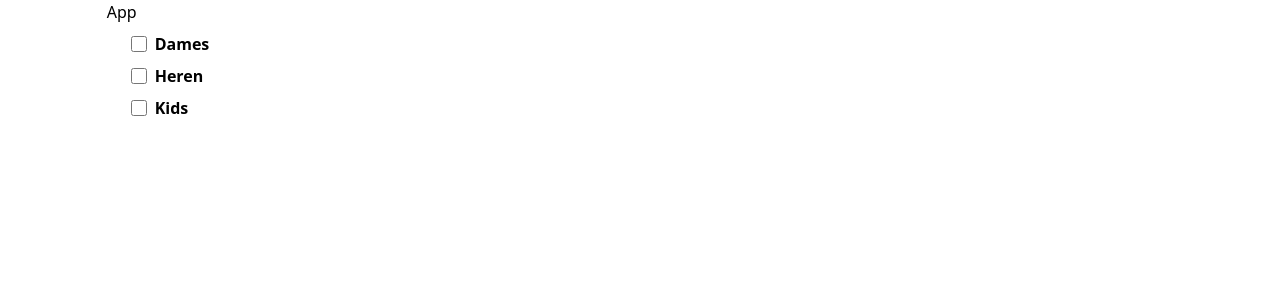
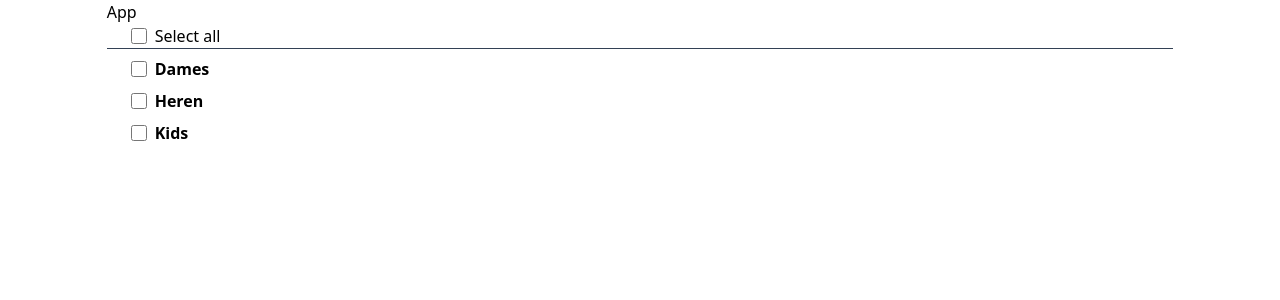
Before and after one commit to hengleeyi/vite-check, a React (Vite) app: page / in a window 1280 px wide. Shown: the top 300 px of the page. Built offline with nearby package versions, Linux system fonts and the light colour scheme.

Commit message:
select all function

```diff
--- a/src/components/CategoryTree.tsx
+++ b/src/components/CategoryTree.tsx
@@ -1,10 +1,12 @@
 import { CategoryRaw } from "../lib/utils";
 import Tree from "./Tree";
 import { TreeProvider } from "./TreeContext";
+import TreeToolbar from "./TreeToolbar";
 
 const CategoryTree = ({ defaultVal }: { defaultVal: CategoryRaw[] }) => {
   return (
     <TreeProvider defaultVal={defaultVal}>
+      <TreeToolbar/>
       <Tree isRoot />
     </TreeProvider>
   );
--- a/src/components/TreeContext.tsx
+++ b/src/components/TreeContext.tsx
@@ -6,11 +6,15 @@ import {
   createNestedCategories,
 } from "../lib/utils";
 
+type UpdateCallback = (oldState: CategoryState[]) => CategoryState[];
+
 type TreeContextType = {
   categoriesState: CategoryState[];
-  setCategoriesState: (newVal: CategoryState[]) => void;
+  setCategoriesState: ((newVal: CategoryState[]) => void) | UpdateCallback;
   defaultNestedCategories: Category[];
   categoryMap: Record<string, Category[]>;
+  setSelectAll: (newVal: boolean) => void;
+  selectAll: boolean;
 };
 
 const TreeContext = createContext<TreeContextType | undefined>(undefined);
@@ -22,6 +26,7 @@ const TreeProvider = ({
   children: React.ReactNode;
   defaultVal: CategoryRaw[];
 }) => {
+  const [selectAll, setSelectAll] = useState(false);
   const initialCategoriesState = defaultVal.map((category) => ({
     ...category,
     checked: false,
@@ -42,6 +47,8 @@ const TreeProvider = ({
         setCategoriesState,
         defaultNestedCategories,
         categoryMap,
+        selectAll,
+        setSelectAll
       }}
     >
       {children}
--- /dev/null
+++ b/src/components/TreeToolbar.tsx
@@ -0,0 +1,28 @@
+import { useTree } from "./TreeContext";
+
+const TreeToolbar = () => {
+  const { setCategoriesState, categoriesState, selectAll, setSelectAll } =
+    useTree();
+
+  const handleSelectAll = () => {
+    const newState = categoriesState.map((category) => {
+      return { ...category, checked: !selectAll };
+    });
+    setCategoriesState(newState);
+    setSelectAll(!selectAll);
+  };
+
+  return (
+    <div className="border-b border-slate-700 px-6">
+      <div
+        className="flex items-center cursor-pointer"
+        onClick={handleSelectAll}
+      >
+        <input type="checkbox" className="w-4 h-4" checked={selectAll} />
+        <div className="ml-2">{selectAll ? "Deselect all" : "Select all"}</div>
+      </div>
+    </div>
+  );
+};
+
+export default TreeToolbar;
```
